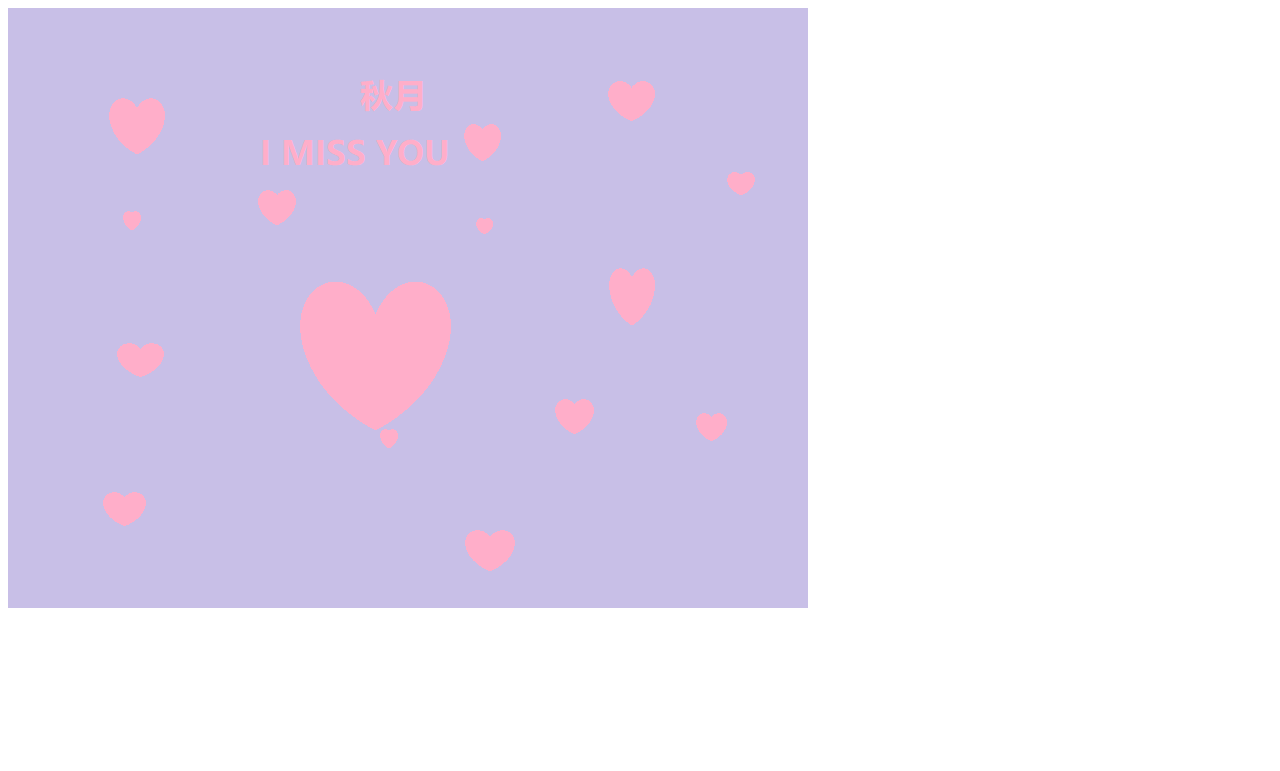
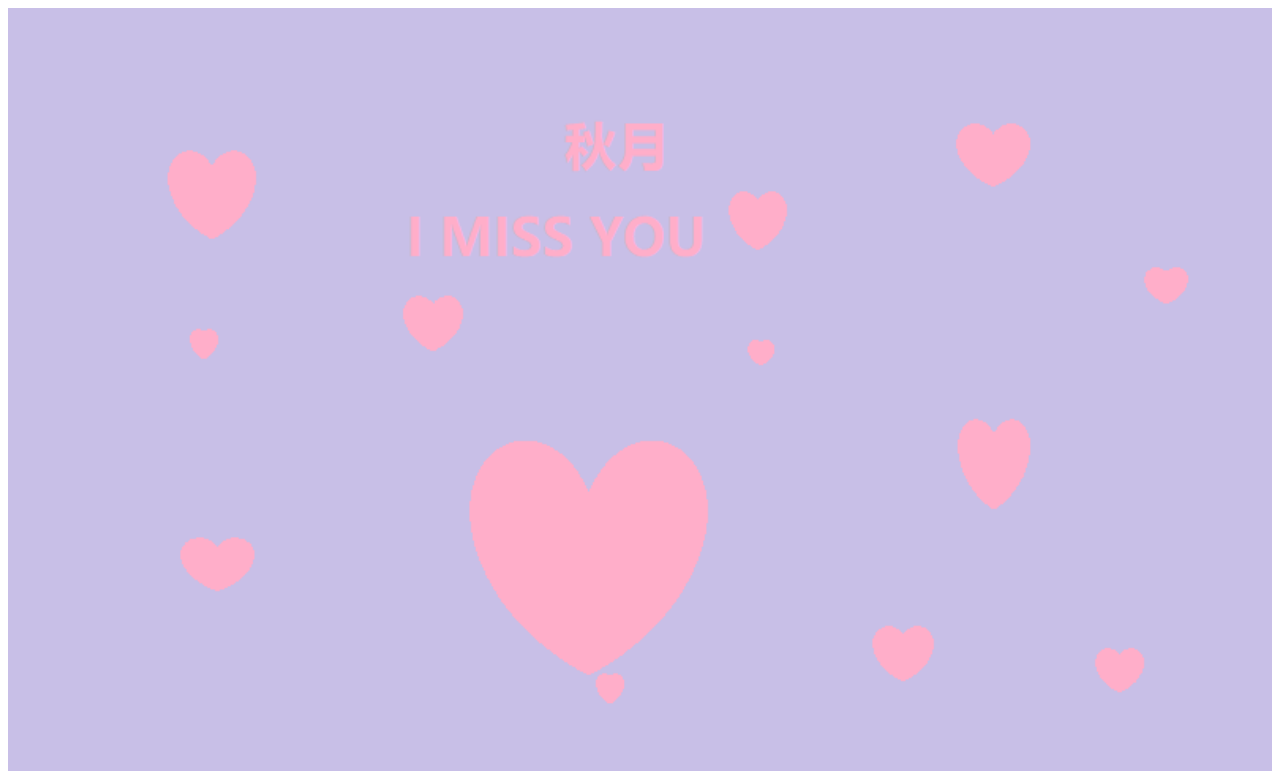
Before and after one commit to theoldboy1997/gamegroup-writebook, a website: page index.html in a window 1280 px wide. Shown: the top 771 px of the page. Drawn offline with Linux system fonts and the light colour scheme.

Commit message:
Update index.html

```diff
--- a/index.html
+++ b/index.html
@@ -5,14 +5,14 @@
     <meta name="viewport" content="width=device-width, initial-scale=1.0">
     <meta http-equiv="X-UA-Compatible" content="ie=edge">
     <title>Document</title>
-    <style>
-        h1{
-background-color: rgb(247, 220, 66);
-        }
-    </style>
-</head>
+    </head>
+  <style>
+  img{
+      width: 100%;
+      height: auto;
+  }
+  </style>
 <body>
-
     <img src="./qiuyue.png" alt="">
 </body>
 </html>
```
